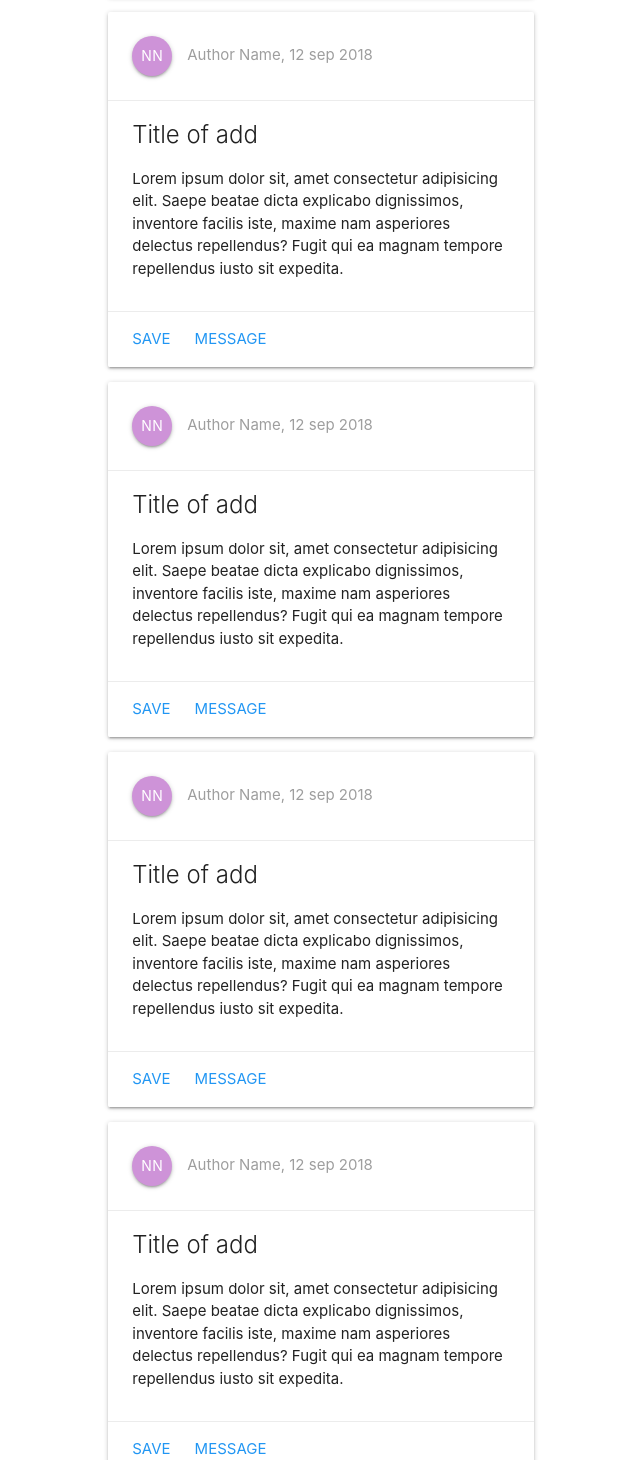
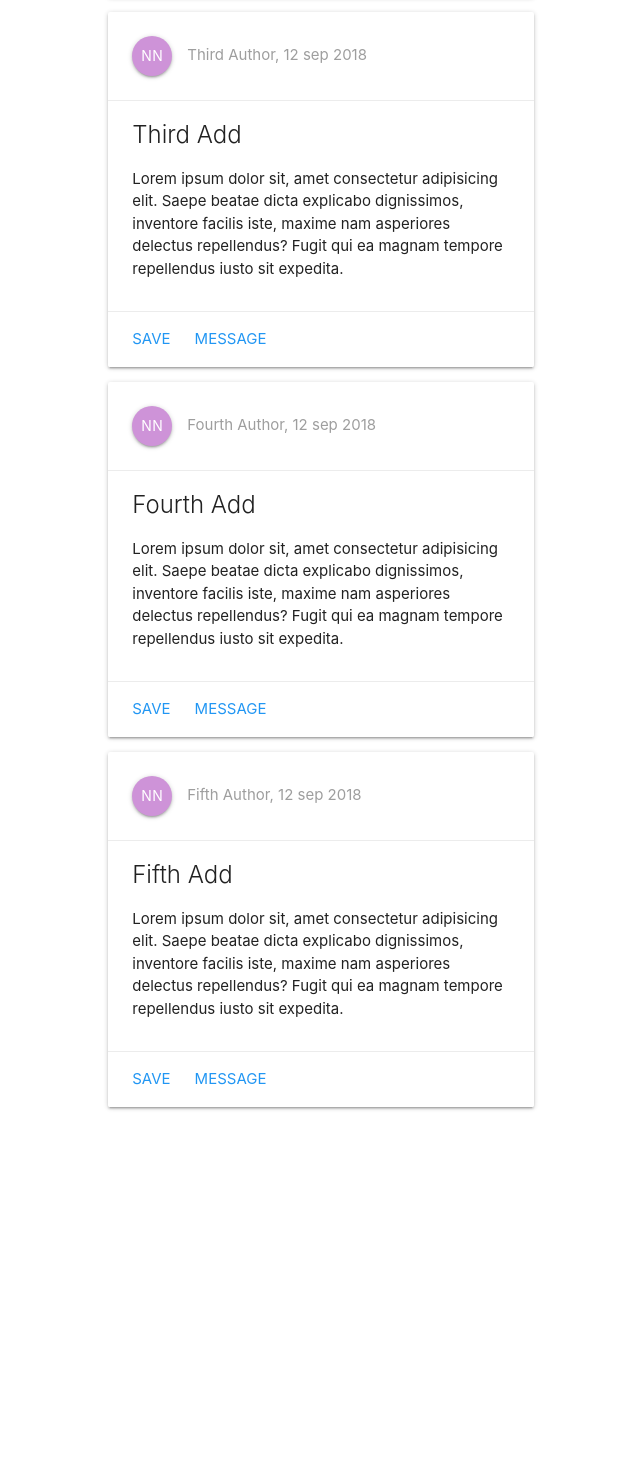
Before and after one commit to tomaszlukaszyk/add-board, a React (Create React App) app: page / in a window 1280 px wide. Shown: the part 850-2310 px from the top of the page, without its empty margins (319-959 px from the left). After the commit the page ends 1992 px from the top, so only its background shows below. Built offline with nearby package versions, Linux system fonts and the light colour scheme.

Commit message:
Add add reducer and dummy data

```diff
--- a/src/components/Advertisement.js
+++ b/src/components/Advertisement.js
@@ -1,21 +1,18 @@
 import React from "react";
 import { Link } from "react-router-dom";
 
-export default function Advertisement() {
+export default function Advertisement({ add }) {
   return (
     <div className="card hoverable">
       <div className="card-content">
-        <Link className="btn btn-floating purple lighten-3">NN</Link>
-        <span className="posted-by grey-text">Author Name, 12 sep 2018</span>
+        <Link to="/" className="btn btn-floating purple lighten-3">
+          NN
+        </Link>
+        <span className="posted-by grey-text">{add.author}, 12 sep 2018</span>
       </div>
       <div className="card-action">
-        <span className="card-title">Title of add</span>
-        <p>
-          Lorem ipsum dolor sit, amet consectetur adipisicing elit. Saepe beatae
-          dicta explicabo dignissimos, inventore facilis iste, maxime nam
-          asperiores delectus repellendus? Fugit qui ea magnam tempore
-          repellendus iusto sit expedita.
-        </p>
+        <span className="card-title">{add.title}</span>
+        <p>{add.content}</p>
       </div>
       <div className="card-action">
         <Link to="/" className="blue-text">
--- a/src/components/Dashboard.js
+++ b/src/components/Dashboard.js
@@ -1,28 +1,17 @@
 import React, { Component } from "react";
+import { Link } from "react-router-dom";
+import { connect } from "react-redux";
+
 import Advertisement from "./Advertisement";
-import { Link } from "react-router-dom";
 
-export default class Dashboard extends Component {
+class Dashboard extends Component {
   render() {
+    const ads = this.props.ads.map(add => (
+      <Advertisement key={add.id} add={add} />
+    ));
     return (
       <div className="dashboard container row">
-        <div className="col s12 m6 offset-m3">
-          <Advertisement />
-          <Advertisement />
-          <Advertisement />
-          <Advertisement />
-          <Advertisement />
-          <Advertisement />
-          <Advertisement />
-          <Advertisement />
-          <Advertisement />
-          <Advertisement />
-          <Advertisement />
-          <Advertisement />
-          <Advertisement />
-          <Advertisement />
-          <Advertisement />
-        </div>
+        <div className="col s12 m6 offset-m3">{ads}</div>
         <div className="fixed-action-btn">
           <Link
             to="/create-add"
@@ -35,3 +24,13 @@ export default class Dashboard extends Component {
     );
   }
 }
+
+const mapStateToProps = state => ({
+  ads: state.addReducer.ads
+});
+
+// const mapDispatchToProps = {
+
+// }
+
+export default connect(mapStateToProps)(Dashboard);
--- a/src/index.js
+++ b/src/index.js
@@ -1,10 +1,21 @@
-import React from 'react';
-import ReactDOM from 'react-dom';
-import './index.css';
-import App from './App';
-import * as serviceWorker from './serviceWorker';
+import React from "react";
+import ReactDOM from "react-dom";
+import { createStore } from "redux";
+import { Provider } from "react-redux";
 
-ReactDOM.render(<App />, document.getElementById('root'));
+import "./index.css";
+import App from "./App";
+import * as serviceWorker from "./serviceWorker";
+import rootReducer from "./reducers/rootReducer";
+
+const store = createStore(rootReducer);
+
+ReactDOM.render(
+  <Provider store={store}>
+    <App />
+  </Provider>,
+  document.getElementById("root")
+);
 
 // If you want your app to work offline and load faster, you can change
 // unregister() to register() below. Note this comes with some pitfalls.
--- /dev/null
+++ b/src/reducers/addReducer.js
@@ -0,0 +1,49 @@
+const initialState = {
+  ads: [
+    {
+      id: 1,
+      author: "First Author",
+      title: "First Add",
+      content:
+        "Lorem ipsum dolor sit, amet consectetur adipisicing elit. Saepe beatae dicta explicabo dignissimos, inventore facilis iste, maxime nam asperiores delectus repellendus? Fugit qui ea magnam tempore repellendus iusto sit expedita."
+    },
+    {
+      id: 2,
+      author: "Second Author",
+      title: "Second Add",
+      content:
+        "Lorem ipsum dolor sit, amet consectetur adipisicing elit. Saepe beatae dicta explicabo dignissimos, inventore facilis iste, maxime nam asperiores delectus repellendus? Fugit qui ea magnam tempore repellendus iusto sit expedita."
+    },
+    {
+      id: 3,
+      author: "Third Author",
+      title: "Third Add",
+      content:
+        "Lorem ipsum dolor sit, amet consectetur adipisicing elit. Saepe beatae dicta explicabo dignissimos, inventore facilis iste, maxime nam asperiores delectus repellendus? Fugit qui ea magnam tempore repellendus iusto sit expedita."
+    },
+    {
+      id: 4,
+      author: "Fourth Author",
+      title: "Fourth Add",
+      content:
+        "Lorem ipsum dolor sit, amet consectetur adipisicing elit. Saepe beatae dicta explicabo dignissimos, inventore facilis iste, maxime nam asperiores delectus repellendus? Fugit qui ea magnam tempore repellendus iusto sit expedita."
+    },
+    {
+      id: 5,
+      author: "Fifth Author",
+      title: "Fifth Add",
+      content:
+        "Lorem ipsum dolor sit, amet consectetur adipisicing elit. Saepe beatae dicta explicabo dignissimos, inventore facilis iste, maxime nam asperiores delectus repellendus? Fugit qui ea magnam tempore repellendus iusto sit expedita."
+    }
+  ]
+};
+
+export default (state = initialState, { type, payload }) => {
+  switch (type) {
+    //   case typeName:
+    //     return { ...state, ...payload }
+
+    default:
+      return state;
+  }
+};
--- /dev/null
+++ b/src/reducers/rootReducer.js
@@ -0,0 +1,8 @@
+import { combineReducers } from "redux";
+import addReducer from "./addReducer";
+
+const rootReducer = combineReducers({
+  addReducer
+});
+
+export default rootReducer;
```
